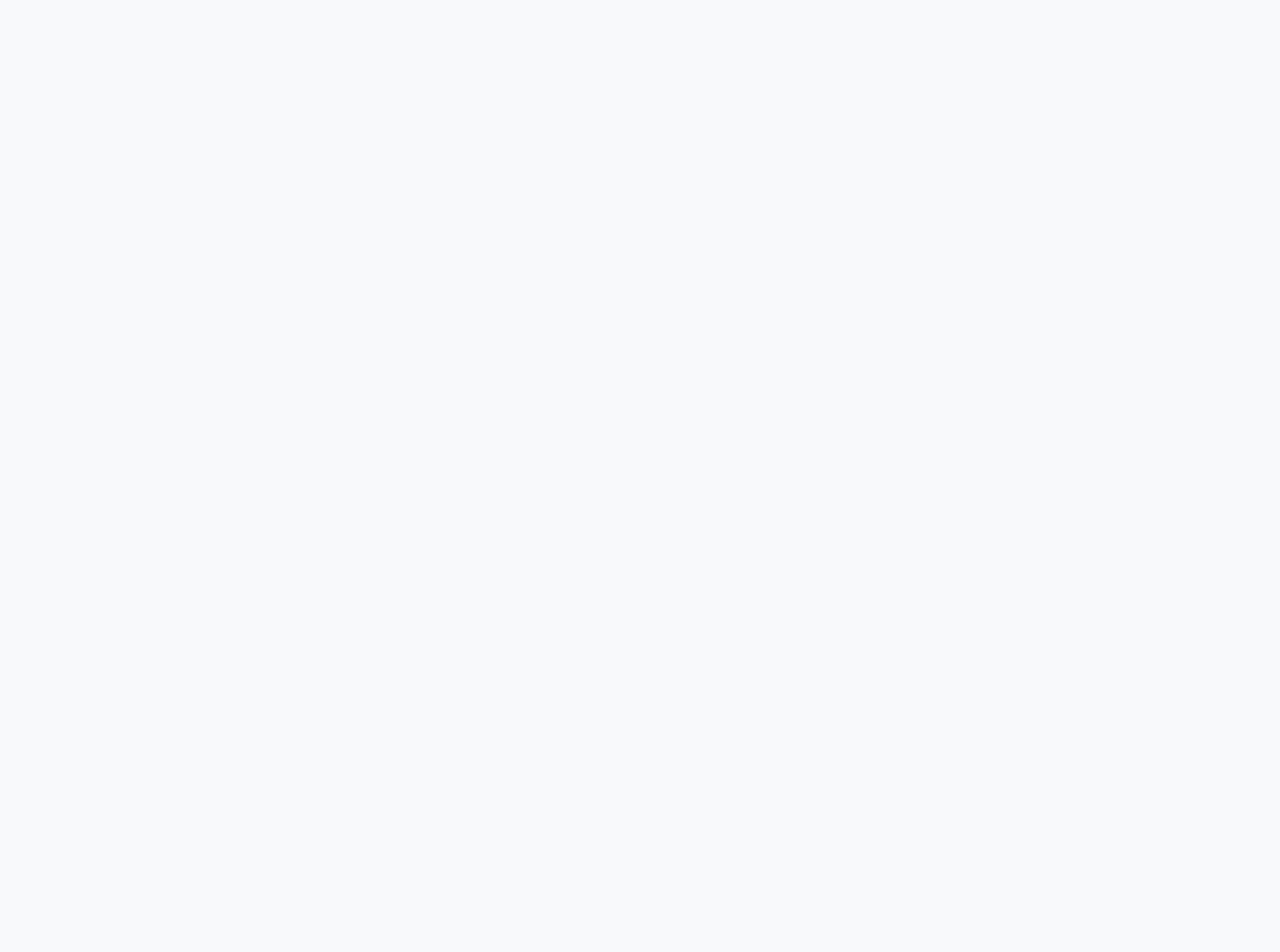
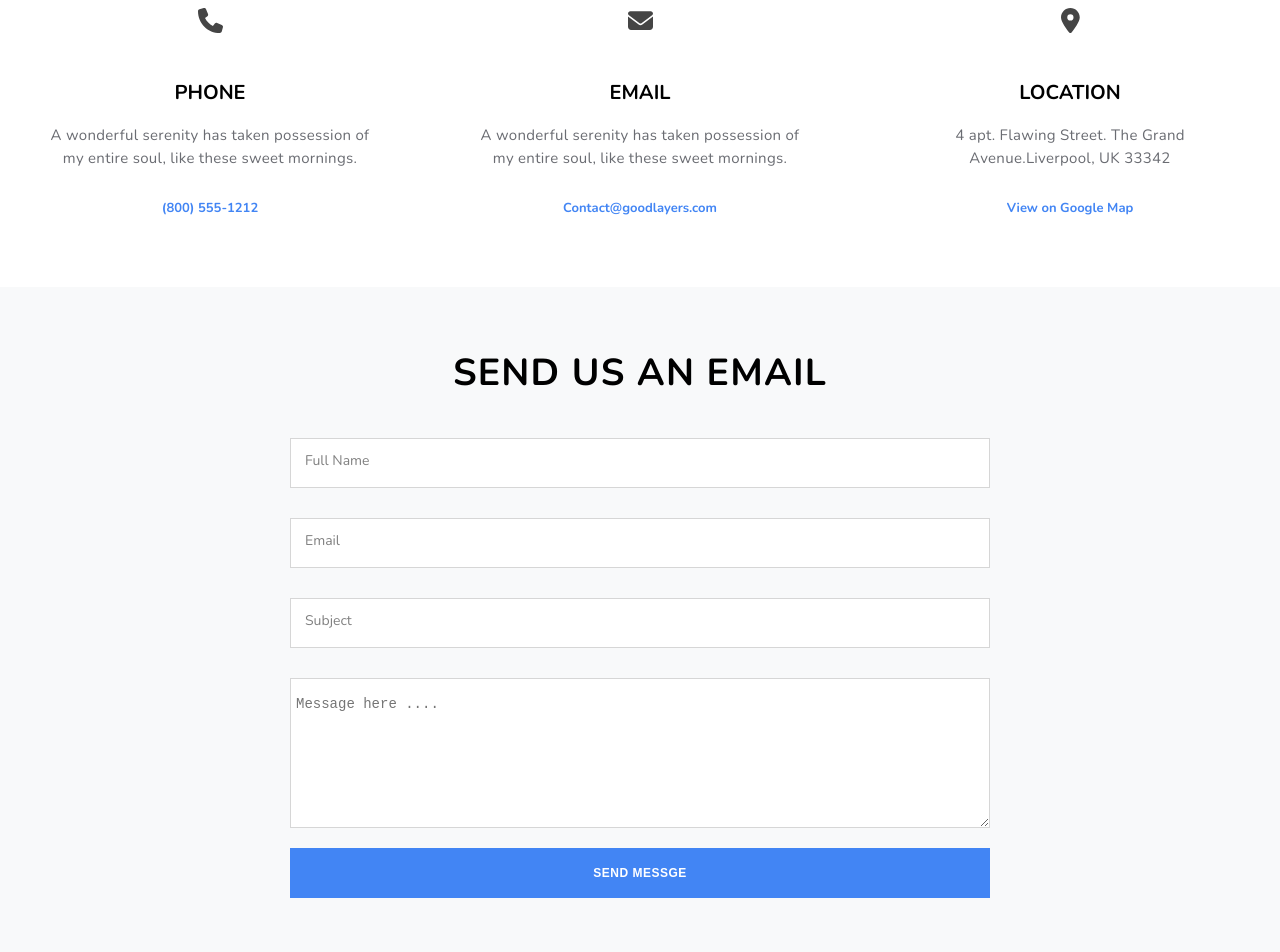
Before and after one commit to SherpaTechnology/booking-service, a React (Vite) app: page /contactus in a window 1280 px wide. Before the commit this address had no page. Shown: the part 700-1652 px from the top of the page. Before the commit the page ends 800 px from the top, so only its background shows below. Built offline with nearby package versions, Linux system fonts and the light colour scheme.

Commit message:
added contact page

```diff
--- a/src/App.jsx
+++ b/src/App.jsx
@@ -4,6 +4,7 @@ import { Route, Routes } from "react-router-dom";
 import LoginPage from "./pages/login/Login.page";
 import DestnationPpage from "./pages/destination/Destnation.page";
 import AboutUsPage from "./pages/aboutus/AboutUs.page";
+import ContactPage from "./pages/contact/Contact.pages";
 import "./assets/styles/main.sass";
 
 function App() {
@@ -14,6 +15,7 @@ function App() {
         <Route path="/login" element={<LoginPage />} />
         <Route path="/destination" element={<DestnationPpage />} />
         <Route path="/aboutus" element={<AboutUsPage />} />
+        <Route path="/contactus" element={<ContactPage />} />
       </Routes>
     </Fragment>
   );
--- /dev/null
+++ b/src/assets/styles/components/_textarea.sass
@@ -0,0 +1,13 @@
+.text-area
+    width: 100%
+    height: 15rem
+    padding: 2rem 4rem
+    background: none
+    background-color: white
+    color: grey
+    font-size: 1.8rem
+    padding: 17px 10px 10px 5px
+    display: block
+    width: 100%
+    border: 1px solid rgba(204, 204, 204, 0.8)
+    font-size: 1.4rem
--- a/src/assets/styles/main.sass
+++ b/src/assets/styles/main.sass
@@ -10,9 +10,11 @@
 @import "./helper/_helper"
 @import "../styles/components/_usercard"
 @import "./components/_card"
+@import "./components/_textarea"
 @import "./components/_footer"
 
 @import "./pages/_home"
 @import "./pages/_login"
 @import "./pages/_destination"
 @import "./pages/_aboutus"
+@import "./pages/_contactus"
--- /dev/null
+++ b/src/assets/styles/pages/_contactus.sass
@@ -0,0 +1,109 @@
+@use "../layout/_gridsystem" as *
+.contact-info
+    background-color: #ffff
+    width: 100%
+    height: auto
+    padding: 7rem 0rem
+.contact-info-content
+    @include flex($justify:space-between)
+    flex-wrap: wrap
+    height: 100%
+    width: 100%
+    &__contact
+        color: #454545
+        text-align: center
+        &--icon
+            font-size: 2.5rem
+            margin-bottom: 4rem
+        h2
+            font-size: 2rem
+            font-weight: bolder
+            color: #000
+            margin: 1.8rem 0rem
+            text-transform: uppercase
+        p
+            font-size: 1.5rem
+            line-height: 1.5
+            letter-spacing: 0.3px
+            max-width: 400px
+            margin: 0 auto
+            padding: 0rem 3rem 3rem 3rem
+        a
+            font-size: 1.3rem
+            font-weight: bolder
+            color: #4285f4
+            text-decoration: none
+            transition: color .3s
+            &:hover
+                color: #5d94ed
+    &__email
+        color: #454545
+        text-align: center
+        &--icon
+            font-size: 2.5rem
+            margin-bottom: 4rem
+        h2
+            font-size: 2rem
+            font-weight: bolder
+            color: #000
+            margin: 1.8rem 0rem
+            text-transform: uppercase
+        p
+            font-size: 1.5rem
+            line-height: 1.5
+            letter-spacing: 0.3px
+            max-width: 400px
+            margin: 0 auto
+            padding: 0rem 3rem 3rem 3rem
+        a
+            font-size: 1.3rem
+            font-weight: bolder
+            color: #4285f4
+            text-decoration: none
+            transition: color .3s
+            &:hover
+                color: #5d94ed
+    &__location
+        color: #454545
+        text-align: center
+        &--icon
+            font-size: 2.5rem
+            margin-bottom: 4rem
+        h2
+            font-size: 2rem
+            font-weight: bolder
+            color: #000
+            margin: 1.8rem 0rem
+            text-transform: uppercase
+        p
+            font-size: 1.5rem
+            line-height: 1.5
+            letter-spacing: 0.3px
+            max-width: 400px
+            margin: 0 auto
+            padding: 0rem 3rem 3rem 3rem
+        a
+            font-size: 1.3rem
+            font-weight: bolder
+            color: #4285f4
+            text-decoration: none
+            transition: color .3s
+            &:hover
+                color: #5d94ed
+
+.send-email
+    padding: 6rem 0rem
+.email-section
+    width: 100%
+    margin: 0 auto
+    max-width: 700px
+    &__title
+        font-size: 2.5rem
+        text-transform: uppercase
+        text-align: center
+        margin-bottom: 4rem
+        letter-spacing: 1.2px
+    &__contact
+        .group
+            font-size: 1.5rem
+            margin-bottom: 3rem
--- a/src/components/header/Header.component.jsx
+++ b/src/components/header/Header.component.jsx
@@ -30,7 +30,7 @@ const HeaderComponent = () => {
           </Link>
         </li>
         <li className="navlink__header">
-          <Link to="/" className="navlink__header--modify">
+          <Link to="/contactus" className="navlink__header--modify">
             Contact
           </Link>
         </li>
--- /dev/null
+++ b/src/components/textarea/TextArea.component.jsx
@@ -0,0 +1,6 @@
+/* eslint-disable react/prop-types */
+const TextAreaComponent = ({ ...otherProps }) => {
+  return <textarea className="text-area" {...otherProps} />;
+};
+
+export default TextAreaComponent;
--- a/src/pages/aboutus/AboutUs.page.jsx
+++ b/src/pages/aboutus/AboutUs.page.jsx
@@ -1,3 +1,4 @@
+/* eslint-disable react/no-unescaped-entities */
 import Layout from "../../common/layout/Layout";
 import Banner2Component from "../../components/banner2/banner2.Component";
 import UsercardComponent from "../../components/usercard/usercard.component";
@@ -99,7 +100,7 @@ const AboutUsPage = () => {
           <div className="chat-section">
             <div className="chat-section__detail">
               <div className="chat-section__detail--title">
-                <span>WED LOVE TO</span>
+                <span>WE'D LOVE TO</span>
                 <h2>Have a CHat</h2>
               </div>
               <p>
--- /dev/null
+++ b/src/pages/contact/Contact.pages.jsx
@@ -0,0 +1,158 @@
+/* eslint-disable react/no-unescaped-entities */
+import { useState } from "react";
+import Layout from "../../common/layout/Layout";
+import Banner2Component from "../../components/banner2/banner2.Component";
+import { FontAwesomeIcon } from "@fortawesome/react-fontawesome";
+import {
+  faPhone,
+  faEnvelope,
+  faLocationDot,
+} from "@fortawesome/free-solid-svg-icons";
+import InputComponent from "../../components/input/Input.component";
+import ButtonComponent, {
+  BUTTON_TYPE_CLASSES,
+} from "../../components/button/Button.component";
+import TextAreaComponent from "../../components/textarea/TextArea.component";
+
+const defineValues = {
+  userName: "",
+  userEmail: "",
+  subject: "",
+  message: "",
+};
+
+const ContactPage = () => {
+  const [emailForms, setEmailForms] = useState(defineValues);
+  const { userEmail, userName, subject, message } = emailForms;
+  console.log(emailForms);
+  const handleEmailChange = e => {
+    setEmailForms({ ...emailForms, [e.target.name]: e.target.value });
+  };
+  return (
+    <Layout>
+      <div className="banner-section">
+        <Banner2Component title="Contact Us" description="Get in touch" />
+      </div>
+      <div className="contact-info">
+        <div className="wrapper">
+          <div className="contact-info-content">
+            <div className="contact-info-content__contact">
+              <div className="contact-info-content__contact--icon">
+                <FontAwesomeIcon icon={faPhone} />
+              </div>
+              <h2>Phone</h2>
+              <p>
+                A wonderful serenity has taken possession of my entire soul,
+                like these sweet mornings.
+              </p>
+              <a href="tel:+1-800-555-1212">(800) 555-1212</a>
+            </div>
+            <div className="contact-info-content__email">
+              <div className="contact-info-content__contact--icon">
+                <FontAwesomeIcon icon={faEnvelope} />
+              </div>
+              <h2>Email</h2>
+              <p>
+                A wonderful serenity has taken possession of my entire soul,
+                like these sweet mornings.
+              </p>
+              <a href="Contact@goodlayers.com">Contact@goodlayers.com</a>
+            </div>
+            <div className="contact-info-content__location">
+              <div className="contact-info-content__contact--icon">
+                <FontAwesomeIcon icon={faLocationDot} />
+              </div>
+              <h2>Location</h2>
+              <p>4 apt. Flawing Street. The Grand Avenue.Liverpool, UK 33342</p>
+              <a href="tel:+1-800-555-1212">View on Google Map</a>
+            </div>
+          </div>
+        </div>
+      </div>
+      <div className="send-email">
+        <div className="wrapper">
+          <div className="email-section">
+            <div className="email-section__title">
+              <h2>Send us an email</h2>
+            </div>
+            <div className="email-section__contact">
+              <div className="email-section__contact--email">
+                <InputComponent
+                  type="text"
+                  label="Full Name"
+                  name="userName"
+                  value={userName}
+                  onChange={e => handleEmailChange(e)}
+                  required
+                />
+                <InputComponent
+                  type="email"
+                  label="Email"
+                  name="userEmail"
+                  value={userEmail}
+                  onChange={e => handleEmailChange(e)}
+                  required
+                />
+              </div>
+              <div className="email-section__contact--message">
+                <InputComponent
+                  type="text"
+                  label="Subject"
+                  name="subject"
+                  value={subject}
+                  onChange={e => handleEmailChange(e)}
+                  required
+                />
+                <TextAreaComponent
+                  name="message"
+                  value={message}
+                  rows="1"
+                  cols="40"
+                  placeholder="Message here ...."
+                  onChange={e => handleEmailChange(e)}
+                  required
+                />
+              </div>
+              <div className="email-section__cotact--button">
+                <ButtonComponent buttonType={BUTTON_TYPE_CLASSES.normal}>
+                  Send Messge
+                </ButtonComponent>
+              </div>
+            </div>
+          </div>
+        </div>
+      </div>
+      <div className="booking">
+        <div className="wrapper">
+          <div className="chat-section">
+            <div className="chat-section__detail">
+              <div className="chat-section__detail--title">
+                <span>WE'D LOVE TO</span>
+                <h2>Have a CHat</h2>
+              </div>
+              <p>
+                If you would like to discuss your next adventure, have any
+                questions or simply just a good old chin wag, then please call
+                us, or send us a message.
+              </p>
+            </div>
+            <div className="chat-section__call">
+              <div className="chat-section__call--button">
+                <ButtonComponent buttonType={BUTTON_TYPE_CLASSES.normal}>
+                  Book a call back
+                </ButtonComponent>
+              </div>
+              <div className="chat-section__call--number">
+                <span>
+                  <FontAwesomeIcon icon={faPhone} /> 9803045098
+                </span>
+              </div>
+            </div>
+          </div>
+        </div>
+      </div>
+    </Layout>
+  );
+};
+
+export default ContactPage;
```
